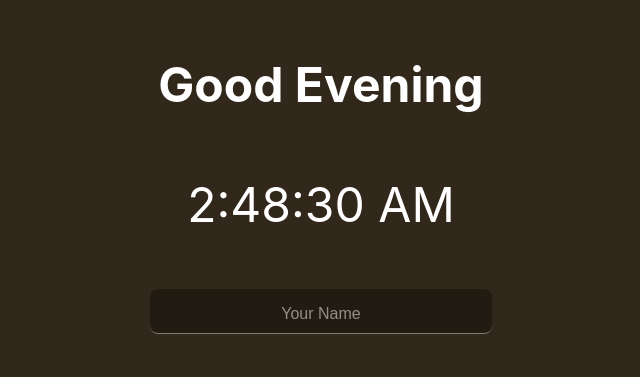
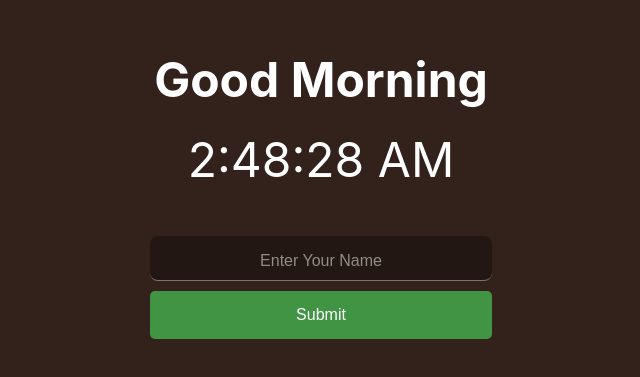
Before and after one commit to DarioArzaba/greeting-app, a React (Vite) app: page / in a window 1280 px wide. Shown: the part 209-586 px from the top of the page, without its empty margins (319-959 px from the left). Built offline with nearby package versions, Linux system fonts and the light colour scheme.

Commit message:
add submit button, fix styles and type errors

```diff
--- a/package.json
+++ b/package.json
@@ -12,6 +12,7 @@
   "dependencies": {
     "@reduxjs/toolkit": "^2.2.1",
     "axios": "^1.6.7",
+    "prop-types": "^15.8.1",
     "react": "^18.2.0",
     "react-dom": "^18.2.0",
     "react-redux": "^9.1.0",
--- a/src/App.css
+++ b/src/App.css
@@ -22,8 +22,10 @@
 }
 
 .form {
-  display: flex;
-  align-items: center;
+display: flex;
+  align-items: stretch;
+  flex-direction: column;
+  margin-top: 2rem;
 }
 
 .form label {
@@ -55,7 +57,28 @@
 
 .clock {
   font-size: 3rem;
+  margin: 0.5rem;
 }
+
+.submit-button {
+    background-color: #419444;
+    border: none;
+    color: white;
+    padding: 15px 32px;
+    text-align: center;
+    text-decoration: none;
+    display: inline-block;
+    font-size: 16px;
+    border-radius: 5px;
+    cursor: pointer;
+    margin-top: 10px;
+}
+
+.submit-button:hover {
+  background-color: #54bd57;
+  transition: 0.3 ease-in-out;
+}
+
 
 h1 {
   margin: 0;
@@ -77,6 +100,8 @@ h1 {
 
 }
 
+
+
 @media only screen and (max-height: 500px) {
   .greeting-display {
     font-size: 1rem;
--- a/src/App.tsx
+++ b/src/App.tsx
@@ -3,14 +3,20 @@ import React from "react";
 import GreetingDisplay from "./components/GreetingDisplay";
 import GreetingForm from "./components/GreetingForm";
 
-class App extends React.Component {
-  constructor(props) {
+interface AppState {
+  name: string;
+  hue: number;
+}
+
+class App extends React.Component<object, AppState> {
+  intervalId: number | undefined;
+  constructor(props: object) {
     super(props);
     this.state = { name: "", hue: 0 };
     this.handleNameChange = this.handleNameChange.bind(this);
   }
 
-  handleNameChange = (newName) => {
+  handleNameChange = (newName: string) => {
     this.setState({ name: newName });
   };
 
--- a/src/components/GreetingDisplay.tsx
+++ b/src/components/GreetingDisplay.tsx
@@ -1,27 +1,26 @@
 import React from "react";
+import PropTypes from "prop-types";
 
-class GreetingDisplay extends React.Component {
-  constructor(props) {
+interface GreetingDisplayState {
+  currentTime: Date;
+}
+
+class GreetingDisplay extends React.Component<object, GreetingDisplayState> {
+  clockInterval: number | undefined;
+  constructor(props: object) {
     super(props);
     this.state = {
-      greeting: "",
       currentTime: new Date(),
     };
-    this.setGreeting = this.setGreeting.bind(this);
+    this.getGreeting = this.getGreeting.bind(this);
     this.setCurrentTime = this.setCurrentTime.bind(this);
   }
 
-  setGreeting() {
+  getGreeting() {
     const currentHour = this.state.currentTime.getHours();
-    if (currentHour <= 23) {
-      this.setState({ greeting: "Good Evening" });
-    } else if (currentHour <= 18) {
-      this.setState({ greeting: "Good Afternoon" });
-    } else if (currentHour >= 5 && currentHour <= 12) {
-      this.setState({ greeting: "Good Morning" });
-    } else {
-      this.setState({ greeting: "Good Night" });
-    }
+    if (currentHour < 12) return "Good Morning";
+    if (currentHour < 18) return "Good Afternoon";
+    return "Good Evening";
   }
 
   setCurrentTime() {
@@ -29,7 +28,6 @@ class GreetingDisplay extends React.Component {
   }
 
   componentDidMount() {
-    this.setGreeting();
     this.clockInterval = setInterval(this.setCurrentTime, 1000);
   }
 
@@ -41,7 +39,7 @@ class GreetingDisplay extends React.Component {
     return (
       <div className="greeting-display">
         <h1>
-          {this.state.greeting}
+          {this.getGreeting()}
           {this.props.name && ", " + this.props.name}
         </h1>
         <p className="clock">{this.state.currentTime.toLocaleTimeString()}</p>
@@ -50,4 +48,12 @@ class GreetingDisplay extends React.Component {
   }
 }
 
+GreetingDisplay.propTypes = {
+  name: PropTypes.string,
+};
+
+GreetingDisplay.defaultProps = {
+  name: "",
+};
+
 export default GreetingDisplay;
--- a/src/components/GreetingForm.tsx
+++ b/src/components/GreetingForm.tsx
@@ -1,38 +1,48 @@
 import React from "react";
+import PropTypes from "prop-types";
 
 class GreetingForm extends React.Component {
-  constructor(props) {
+  constructor(props: object) {
     super(props);
     this.state = { name: "" };
+    this.handleSubmit = this.handleSubmit.bind(this);
   }
 
   handleChange = (e) => {
     this.setState({ name: e.target.value.slice(0, 35) });
   };
 
-  handleKeyPress = (e) => {
-    if (e.key === "Enter") {
-      e.preventDefault();
-      this.props.onNameChange(this.state.name);
-    }
+  handleSubmit = (e) => {
+    e.preventDefault();
+    this.props.onNameChange(this.state.name);
   };
 
   render() {
     return (
-      <form className="form">
+      <form className="form" onSubmit={this.handleSubmit}>
         <input
           type="text"
           id="name"
           value={this.state.name}
           onChange={this.handleChange}
-          onKeyDown={this.handleKeyPress}
-          placeholder="Your Name"
+          placeholder="Enter Your Name"
           className="name-input"
           maxLength={35}
         />
+        <button type="submit" className="submit-button">
+          Submit
+        </button>
       </form>
     );
   }
 }
 
+GreetingForm.propTypes = {
+  onNameChange: PropTypes.func.isRequired,
+};
+
+GreetingForm.defaultProps = {
+  onNameChange: () => {},
+};
+
 export default GreetingForm;
```
Also changed, not shown: 1 other file (tests, documents, lock files or other folders).
